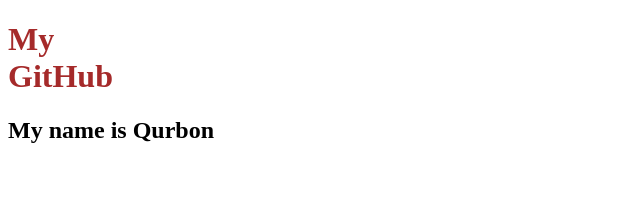
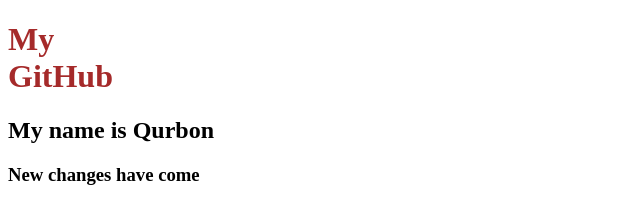
Before and after one commit to Qurbon97/git-GitHub, a plain HTML site: page index.html in a window 1280 px wide. Shown: the whole page, without its empty margins (0-640 px from the left). Drawn offline with Linux system fonts and the light colour scheme.

Commit message:
New changes

```diff
--- a/index.html
+++ b/index.html
@@ -10,7 +10,7 @@
   <body>
     <h1>My GitHub</h1>
     <h2>My name is Qurbon</h2>
-
+    <h3>New changes have come</h3>
     <script src="script.js"></script>
   </body>
 </html>
```
